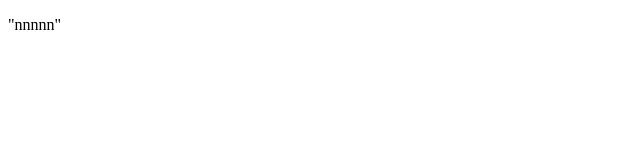
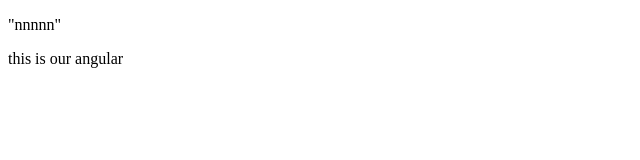
Before and after one commit to ptproj/priceTrackerclient, an Angular app: page / in a window 1280 px wide. Shown: the top 160 px of the page, without its empty margins (0-640 px from the left). Built offline with nearby package versions, Linux system fonts and the light colour scheme.

Commit message:
its working:)

```diff
--- a/src/app/app.component.html
+++ b/src/app/app.component.html
@@ -1 +1,2 @@
 <p>"nnnnn"</p>
+<a>this is our angular</a>
```
